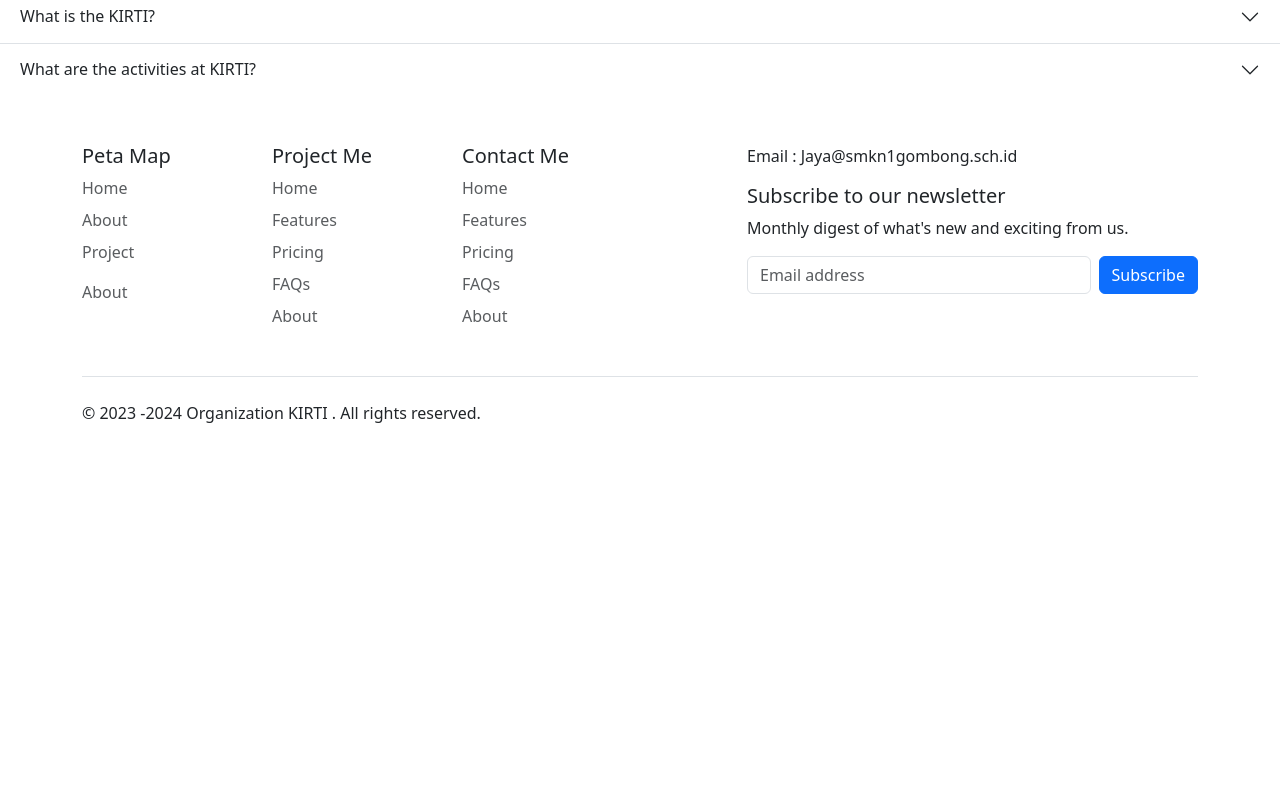
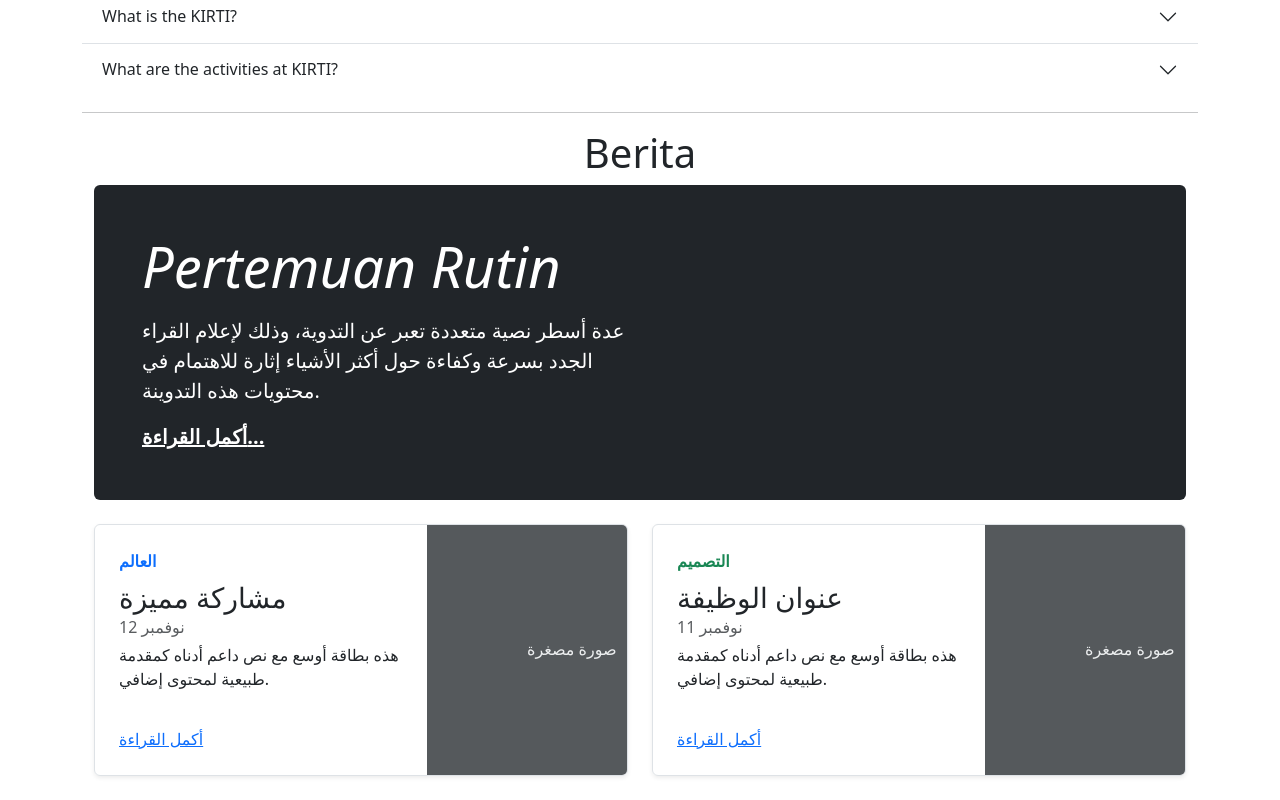
Before and after one commit to Tri69/Web-Kirti, a React (Vite) app: page / in a window 1280 px wide. Shown: the part 3180-3980 px from the top of the page. Before the commit the page ends 3718 px from the top, so only its background shows below. Built offline with nearby package versions, Linux system fonts and the light colour scheme; what @react-pdf/renderer would draw is missing.

Commit message:
Add files via upload

```diff
--- a/package.json
+++ b/package.json
@@ -1,7 +1,7 @@
 {
   "name": "kirtiweb",
   "private": true,
-  "version": "0.0.0",
+  "version": "1.2.5",
   "type": "module",
   "scripts": {
     "dev": "vite",
@@ -15,6 +15,7 @@
     "bootstrap": "^5.3.3",
     "react": "^18.3.1",
     "react-bootstrap": "^2.10.5",
+    "react-doc-viewer": "^0.1.14",
     "react-dom": "^18.3.1",
     "react-router-dom": "^6.27.0"
   },
--- a/src/App.css
+++ b/src/App.css
@@ -56,7 +56,7 @@ body {
   display: flex; justify-content: space-evenly;
 }
 #pillNav2{
-  max-width: 350px;
+  max-width: 450px;
   --bs-nav-link-color: var(--bs-white); --bs-nav-pills-link-active-color: var(--bs-primary); --bs-nav-pills-link-active-bg: var(--bs-white);
 }
 @media(max-width: 670px) {
--- /dev/null
+++ b/src/Components/AnggotaComp.jsx
@@ -0,0 +1,74 @@
+import { useState, useEffect } from "react";
+import Table from 'react-bootstrap/Table';
+import Container from 'react-bootstrap/Container'
+import Form from 'react-bootstrap/Form'
+
+const AnggotaComp = ()=> {
+    const [dataSiswa, setDataSiswa] = useState([]);
+    const [dataSearch, setDataSearch] = useState('')
+
+
+    const FetchData = async () => {
+        const dataapi = await fetch(`https://api-server-five-beta.vercel.app/api/v2/`);
+        const result = await dataapi.json();
+        setDataSiswa(result);
+    }
+    const FetchDataSearch = async ()=> {
+        const api = await fetch(`https://api-server-five-beta.vercel.app/api/v2/`+dataSearch)
+        const re = await api.json()
+        setDataSiswa(re)
+    }
+
+    useEffect(()=>{
+        if(dataSearch.length < 1){
+            FetchData()
+        }else{
+            FetchDataSearch()
+        }
+    }, [])
+    const CariData = (e)=> {
+        let KeyWord = e.target.value;
+        setDataSearch(KeyWord);
+    }
+    console.log(dataSearch.length)
+
+    return(
+        <>
+        <Container>
+            <div>
+                <Form.Control
+                    type="text"
+                    placeholder="name@example.com"
+                    onChange={CariData} />
+            </div><br/>
+            <Table responsive  variant="light">
+      <thead>
+        <tr>
+          <th>Id</th>
+          <th>Name</th>
+          <th>ClassName</th>
+          <th>NIS</th>
+            <th>Bidang</th>
+            <th>Info</th>
+        </tr>
+      </thead>
+      <tbody>
+          {dataSiswa.map((datas)=> (
+
+
+        <tr key={datas.id+1}>
+          <td>{datas.id}</td>
+          <td>{datas.name}</td>
+          <td>{datas.class}</td>
+          <td>{datas.nis}</td>
+        <td>Programming</td>
+                  <td><a href="">View Detail</a></td>
+        </tr>
+             ))}
+     </tbody>
+        </Table>
+        </Container>
+        </>
+    )
+}
+export default AnggotaComp;
--- a/src/Components/Footer.jsx
+++ b/src/Components/Footer.jsx
@@ -41,6 +41,7 @@ const Footer = () => {
 
             <div class="col-md-5 offset-md-1 mb-3">
               <p>Email : Jaya@smkn1gombong.sch.id</p>
+              <p>Adress : Jl. Wilis, No. 15, Wero, Gombong, Kebumen</p>
               <form>
                 <h5>Subscribe to our newsletter</h5>
                 <p>Monthly digest of what's new and exciting from us.</p>
--- /dev/null
+++ b/src/Components/HomeComponent/BeritaCom.jsx
@@ -0,0 +1,63 @@
+import Button from 'react-bootstrap/Button'
+import Card from 'react-bootstrap/Card'
+import Container from 'react-bootstrap/Container';
+import kegiatan from '../../assets/kegiatan.jpg';
+import Row from 'react-bootstrap/Row'
+import Col from 'react-bootstrap/Col'
+const BeritaCom = () => {
+    const data = [
+        {
+            title: 'lorem ianna saois OIBKSACA jjba sajsa jkajbs'
+        },
+        {
+            title: 'lorem ianna saois OIBKSACA jjba sajsa jkajbs'
+        }, {
+            title: 'lorem ianna saois OIBKSACA jjba sajsa jkajbs'
+        }
+    ]
+    return (
+        <>
+            <Container>
+                 <div class="p-4 p-md-5 mb-4 rounded text-bg-dark">
+    <div class="col-md-6 px-0">
+      <h1 class="display-4 fst-italic">Pertemuan Rutin</h1>
+      <p class="lead my-3">عدة أسطر نصية متعددة تعبر عن التدوية، وذلك لإعلام القراء الجدد بسرعة وكفاءة حول أكثر الأشياء إثارة للاهتمام في محتويات هذه التدوينة.</p>
+      <p class="lead mb-0"><a href="#" class="text-white fw-bold">أكمل القراءة...</a></p>
+    </div>
+  </div>
+
+  <div class="row mb-2">
+    <div class="col-md-6">
+      <div class="row g-0 border rounded overflow-hidden flex-md-row mb-4 shadow-sm h-md-250 position-relative">
+        <div class="col p-4 d-flex flex-column position-static">
+          <strong class="d-inline-block mb-2 text-primary">العالم</strong>
+          <h3 class="mb-0">مشاركة مميزة</h3>
+          <div class="mb-1 text-body-secondary">نوفمبر 12</div>
+          <p class="card-text mb-auto">هذه بطاقة أوسع مع نص داعم أدناه كمقدمة طبيعية لمحتوى إضافي.</p>
+          <a href="#" class="stretched-link">أكمل القراءة</a>
+        </div>
+        <div class="col-auto d-none d-lg-block">
+          <svg class="bd-placeholder-img" width="200" height="250" xmlns="http://www.w3.org/2000/svg" role="img" aria-label="Placeholder: صورة مصغرة" preserveAspectRatio="xMidYMid slice" focusable="false"><title>Placeholder</title><rect width="100%" height="100%" fill="#55595c"/><text x="50%" y="50%" fill="#eceeef" dy=".3em">صورة مصغرة</text></svg>
+        </div>
+      </div>
+    </div>
+    <div class="col-md-6">
+      <div class="row g-0 border rounded overflow-hidden flex-md-row mb-4 shadow-sm h-md-250 position-relative">
+        <div class="col p-4 d-flex flex-column position-static">
+          <strong class="d-inline-block mb-2 text-success">التصميم</strong>
+          <h3 class="mb-0">عنوان الوظيفة</h3>
+          <div class="mb-1 text-body-secondary">نوفمبر 11</div>
+          <p class="mb-auto">هذه بطاقة أوسع مع نص داعم أدناه كمقدمة طبيعية لمحتوى إضافي.</p>
+          <a href="#" class="stretched-link">أكمل القراءة</a>
+        </div>
+        <div class="col-auto d-none d-lg-block">
+          <svg class="bd-placeholder-img" width="200" height="250" xmlns="http://www.w3.org/2000/svg" role="img" aria-label="Placeholder: صورة مصغرة" preserveAspectRatio="xMidYMid slice" focusable="false"><title>Placeholder</title><rect width="100%" height="100%" fill="#55595c"/><text x="50%" y="50%" fill="#eceeef" dy=".3em">صورة مصغرة</text></svg>
+        </div>
+      </div>
+    </div>
+  </div>
+            </Container>
+        </>
+    )
+}
+export default BeritaCom;
--- a/src/Components/HomeComponent/CompAnggota.jsx
+++ b/src/Components/HomeComponent/CompAnggota.jsx
@@ -1,7 +1,13 @@
+import Tabel from 'react-bootstrap/Table'
+
 const CompAnggota = () => {
     return(
         <>
+            <Table>
+
+            </Table>
         </>
     )
 }
+
 export default CompAnggota;
--- a/src/Components/HomeComponent/CompStructure.jsx
+++ b/src/Components/HomeComponent/CompStructure.jsx
@@ -25,4 +25,5 @@ const CompStructure = () => {
         </>
     )
 }
+
 export default CompStructure;
--- a/src/Pages/AnggotaPage.jsx
+++ b/src/Pages/AnggotaPage.jsx
@@ -1,10 +1,17 @@
 import Layout from "../Components/Layout"
+//import {useState, useEffect} from 'react'
+import { useState, useEffect } from "react";
+import AnggotaComp from '../Components/AnggotaComp'
 
 const AnggotaPage = ()=> {
+
     return (
         <>
             <Layout>
+                <br/><br/>
+                <br/>
                 <h1>Anggota Page</h1>
+                <AnggotaComp/>
             </Layout>
         </>
     )
--- a/src/Pages/HomePage.jsx
+++ b/src/Pages/HomePage.jsx
@@ -7,6 +7,7 @@ import kegiatanmingguan from '../assets/kegiatan-mingguan.png';
 import networking from '../assets/networking.png';
 import { Link } from "react-router-dom";
 import CompProfilHome from "../Components/HomeComponent/CompProfilHome";
+import BeritaCom from "../Components/HomeComponent/BeritaCom";
 
 const HomePage = () => {
 	return (
@@ -128,7 +129,7 @@ const HomePage = () => {
 					<CompProfilHome/>
 				</div><br></br><br/><br/>
 
-				<div>
+				<div class="container">
 					<div>
 						<h2 class="text-center">Q & A KIRTI</h2>
 						<hr/>
@@ -161,6 +162,12 @@ const HomePage = () => {
 						</div>
 					</div>
 				</div>
+
+				<div class="container">
+					<hr/>
+					<h1 class="text-center">Berita</h1>
+					<BeritaCom/>
+				</div>
 			</Layout>
 		</>
 	)
--- a/src/Pages/Materi/HTMLDasar.jsx
+++ b/src/Pages/Materi/HTMLDasar.jsx
@@ -1,11 +1,16 @@
 import Layout from "../../Components/Layout";
 import '../../assets/Styles/html.module.css';
-import code from '../../assets/PDF/Konfigurasi Code Editor.pdf'
-import ReactPDF from '@react-pdf/renderer';
-import {PDFViewer} from '@react-pdf/renderer'
+//import code from '../../assets/PDF/Konfigurasi Code Editor.pdf'
+
 import RenderMateri from "./RenderMateri";
+import DocViewer from 'react-doc-viewer';
 
 const HTMLDasar = () => {
+	const PDFHTML = [
+		{
+			uri:require('../../assets/PDF/Konfigurasi Code Editor.pdf')
+		}
+	];
 	return(
 		<>
 			<Layout>
@@ -15,9 +20,7 @@ const HTMLDasar = () => {
 						<h1 className="text-center">Materi 1.1.1</h1>
 						<center>
 						<div class="code">
-							<PDFViewer>
-							{}
-							</PDFViewer>
+							<DocViewer documents={PDFHTML}/>
 						</div>
 						</center>
 					</div>
```
Also changed, not shown: 1 other file (tests, documents, lock files or other folders).
